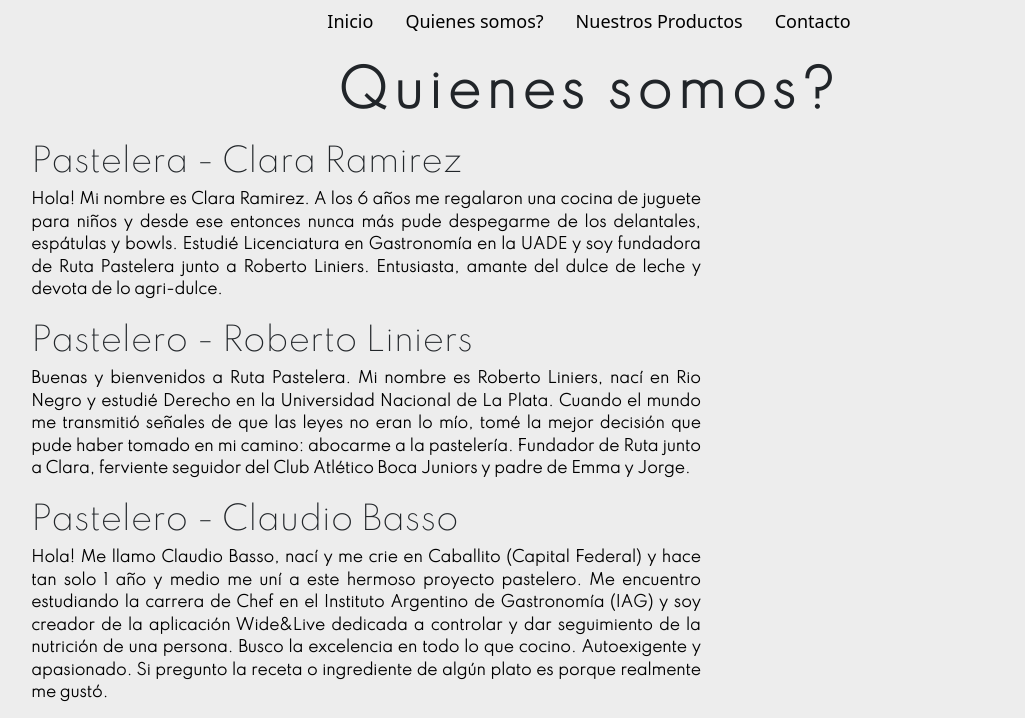
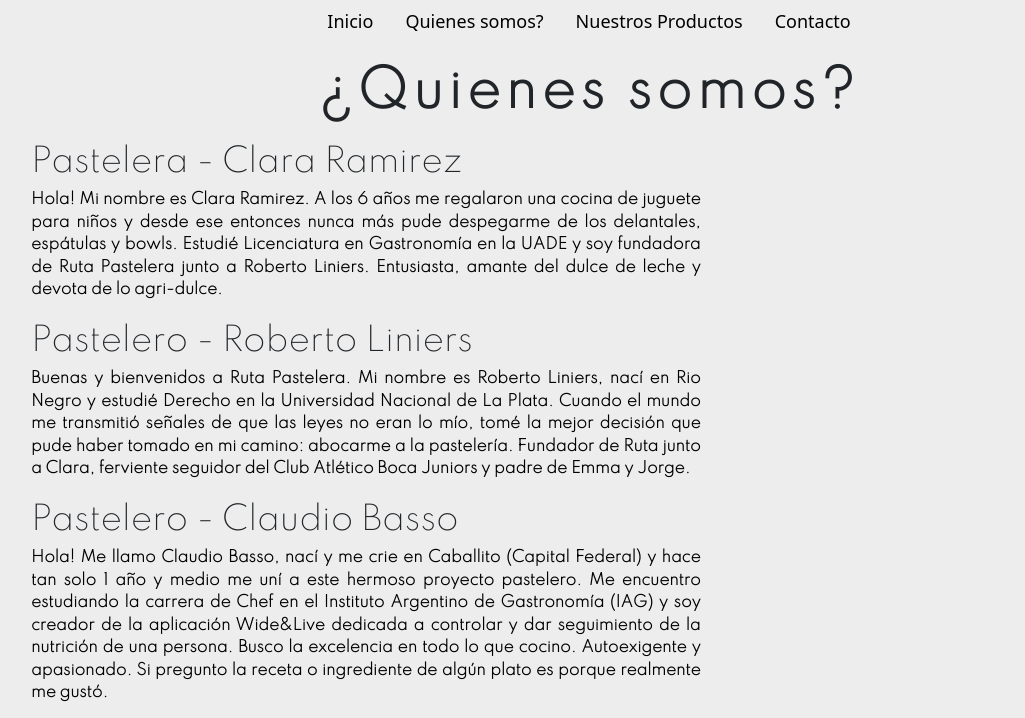
Before and after one commit to matiasfagan/proyectoCoderhouseWeb, a website: page rutaPastelera/quienesSomos.html in a window 1280 px wide. Shown: the top 718 px of the page, without its empty margins (51-1076 px from the left). Drawn offline with nearby package versions, Linux system fonts and the light colour scheme.

Commit message:
Quienes somos. Nuestros Productos

```diff
--- a/rutaPastelera/quienesSomos.html
+++ b/rutaPastelera/quienesSomos.html
@@ -37,7 +37,7 @@
     </header>
     <main>
         <!-- Titulo Principal -->
-        <h1 class="quienesSomos__titulo--principal">Quienes somos?</h1>
+        <h1 class="quienesSomos__titulo--principal">¿Quienes somos?</h1>
         <!-- Presentacion Chefs. Titulo secundario y contenido -->
         <div class="container">
             <h2 class="quieneSomos__titulo--secundario"> Pastelera - Clara Ramirez</h2>
```
